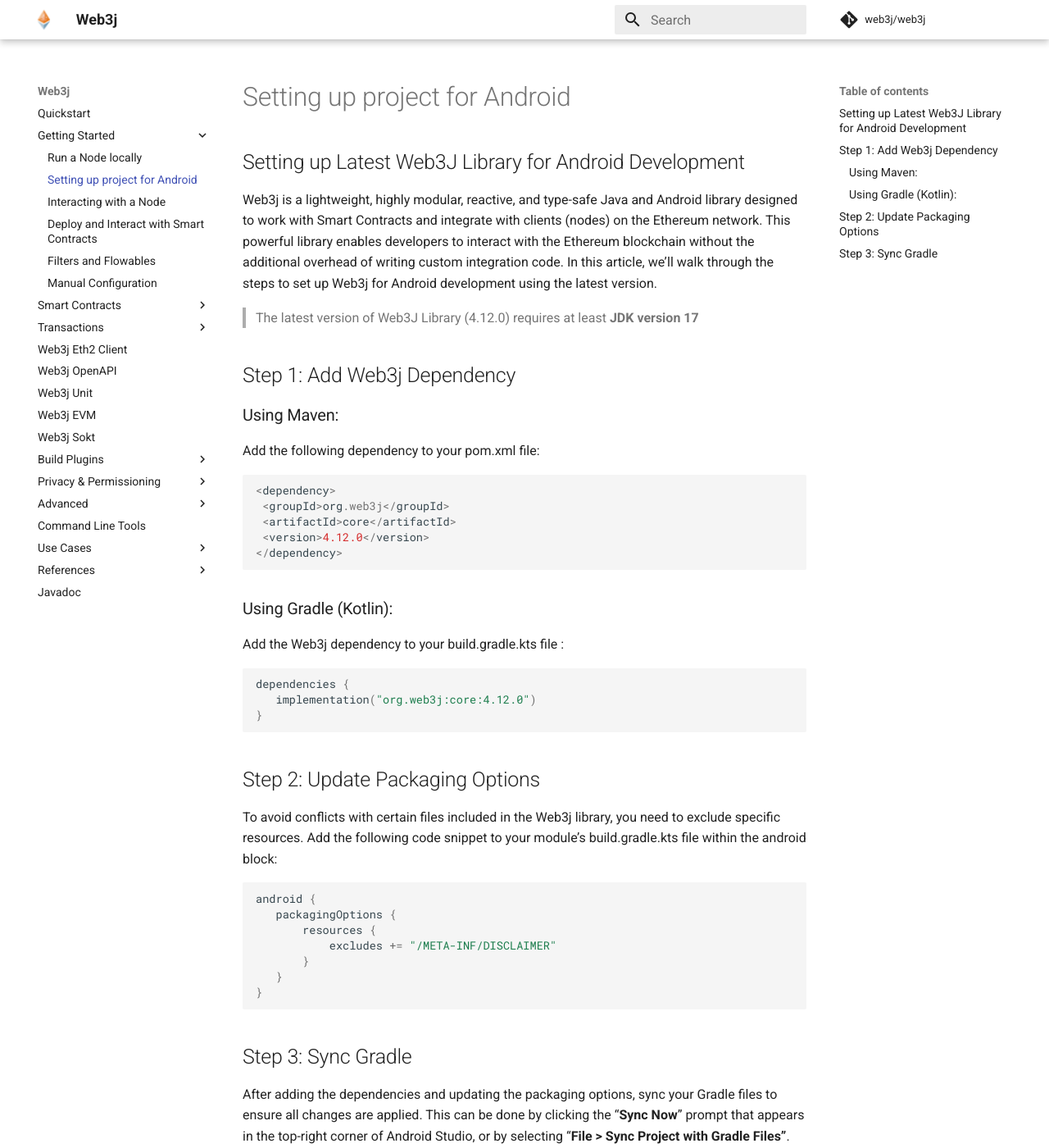
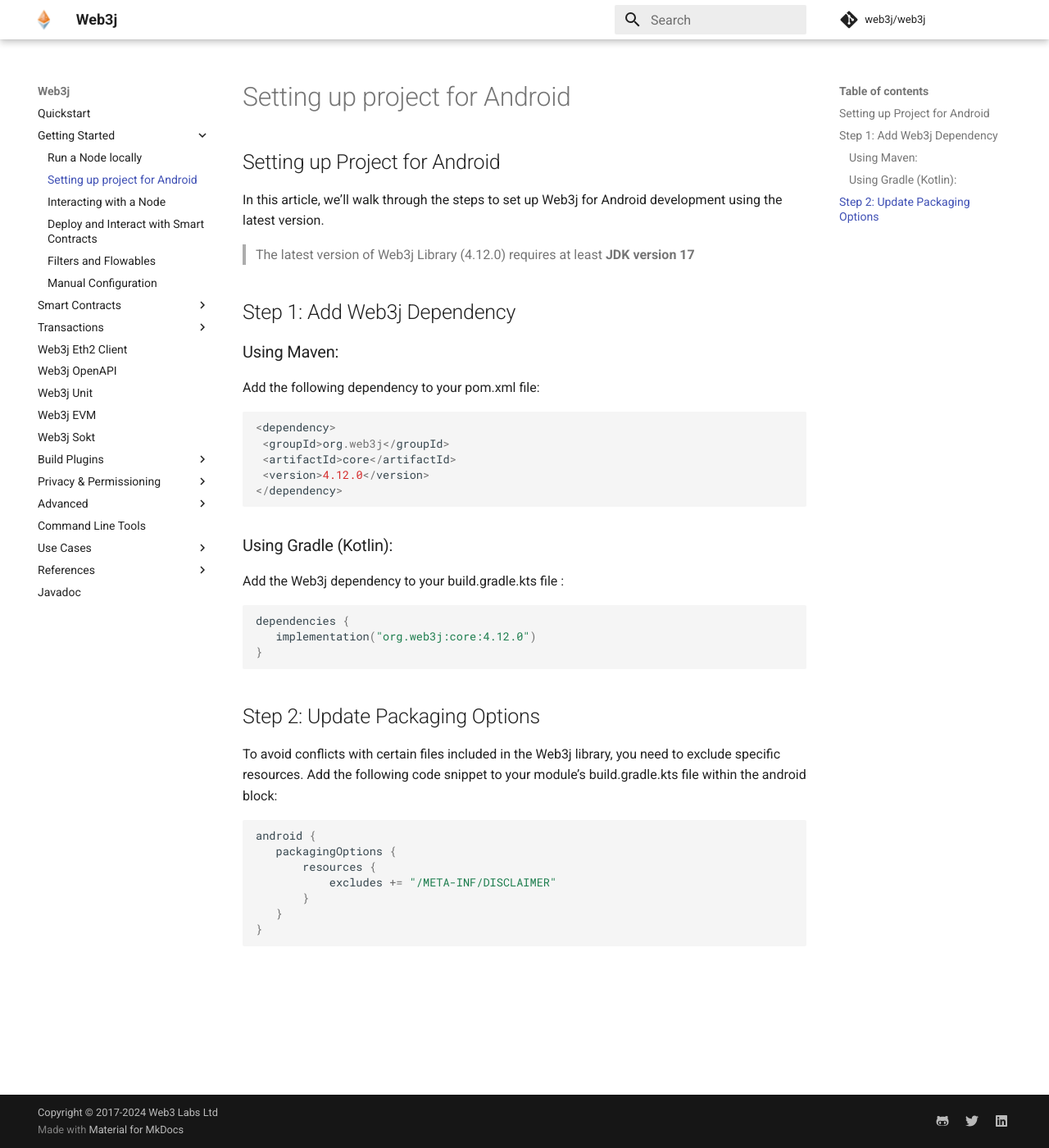
Before and after one commit to hyperledger/web3j-docs, an MkDocs documentation site: the page built from docs/getting_started/setup_android.md, in a window 1280 px wide and 1400 px high. Shown: the whole window at 82% size. Built offline with MkDocs 1.6.1 and Material for MkDocs 9.7.7, drawn with Linux system fonts in a browser that asks for light colours; comment, search, counter and statistics services are not loaded; the version menu is left out.

Commit message:
Update setup_android.md
Signed-off-by: Shashank Kumar <126143257+shashankiitbhu@users.noreply.github.com>

````diff
--- a/docs/getting_started/setup_android.md
+++ b/docs/getting_started/setup_android.md
@@ -1,9 +1,9 @@
-Setting up Latest Web3J Library for Android Development
+Setting up Project for Android
 --------------------------------------------------------
 
-Web3j is a lightweight, highly modular, reactive, and type-safe Java and Android library designed to work with Smart Contracts and integrate with clients (nodes) on the Ethereum network. This powerful library enables developers to interact with the Ethereum blockchain without the additional overhead of writing custom integration code. In this article, we’ll walk through the steps to set up Web3j for Android development using the latest version.
+In this article, we’ll walk through the steps to set up Web3j for Android development using the latest version.
 
-> The latest version of Web3J Library (4.12.0) requires at least **JDK version 17**
+> The latest version of Web3j Library (4.12.0) requires at least **JDK version 17**
 
 ## Step 1: Add Web3j Dependency
 
@@ -42,7 +42,3 @@ android {
    }
 }
 ```
-
-## Step 3: Sync Gradle
-
-After adding the dependencies and updating the packaging options, sync your Gradle files to ensure all changes are applied. This can be done by clicking the “**Sync Now**” prompt that appears in the top-right corner of Android Studio, or by selecting “**File > Sync Project with Gradle Files”**.
````
